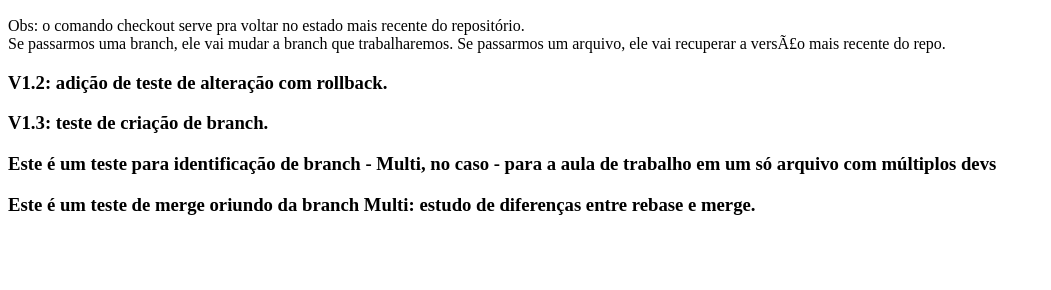
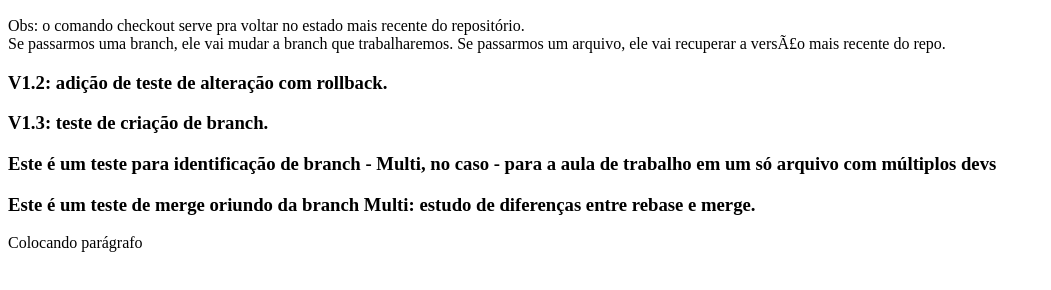
Before and after one commit to llamarck/base, a plain HTML site: page index.html in a window 1280 px wide. Shown: the part 136-426 px from the top of the page, without its empty margins (0-1051 px from the left). Drawn offline with Linux system fonts and the light colour scheme.

Commit message:
testando técnicas de produtividade

```diff
--- a/index.html
+++ b/index.html
@@ -9,5 +9,6 @@
 <h3> V1.3: teste de criação de branch.</h3>
 <h3> Este é um teste para identificação de branch - Multi, no caso - para a aula de trabalho em um só arquivo com múltiplos devs</h3>
 <h3>Este é um teste de merge oriundo da branch Multi: estudo de diferenças entre rebase e merge.</h3>
+<p> Colocando parágrafo </p>
 </body>
 </html>
```
